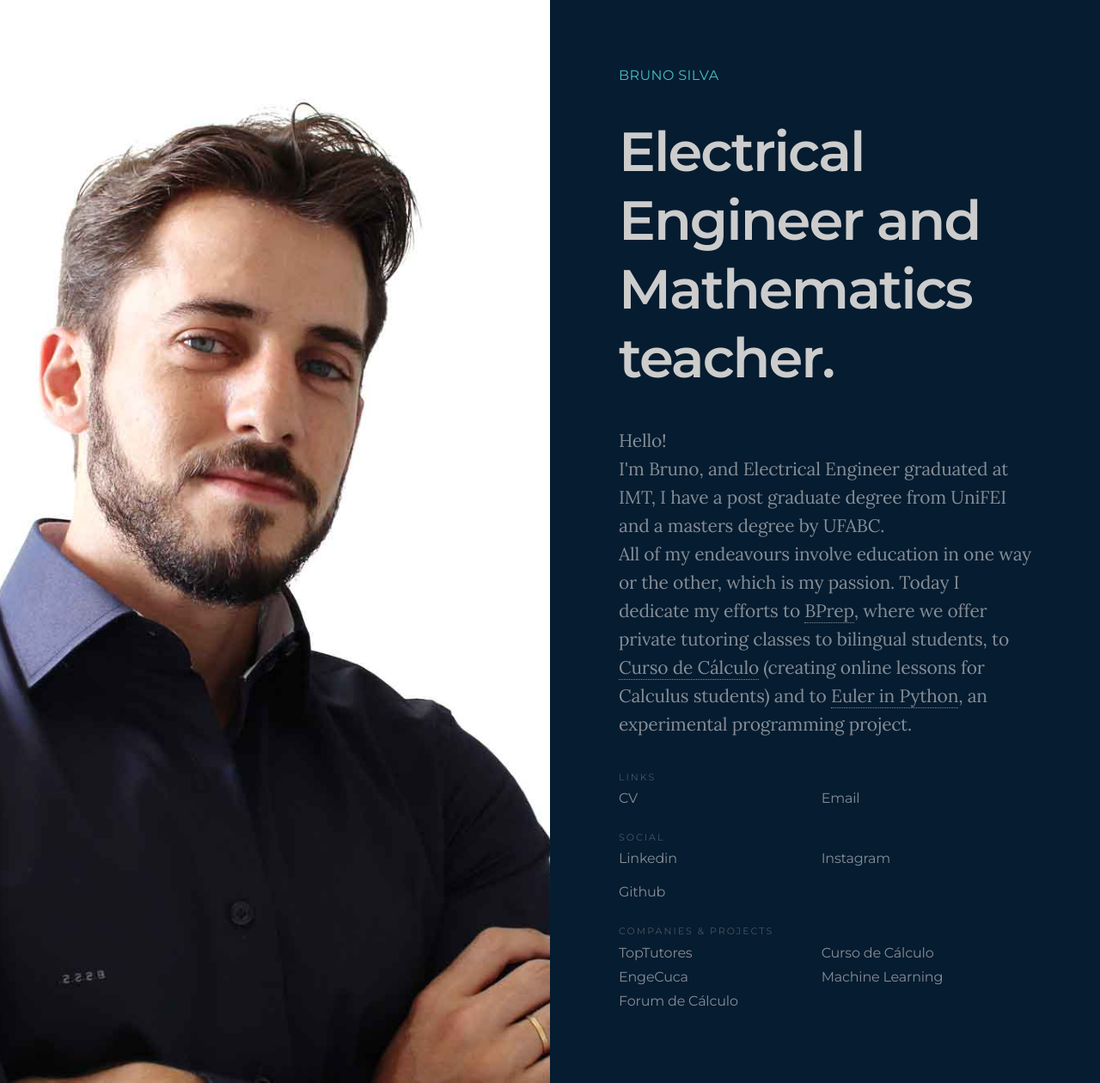
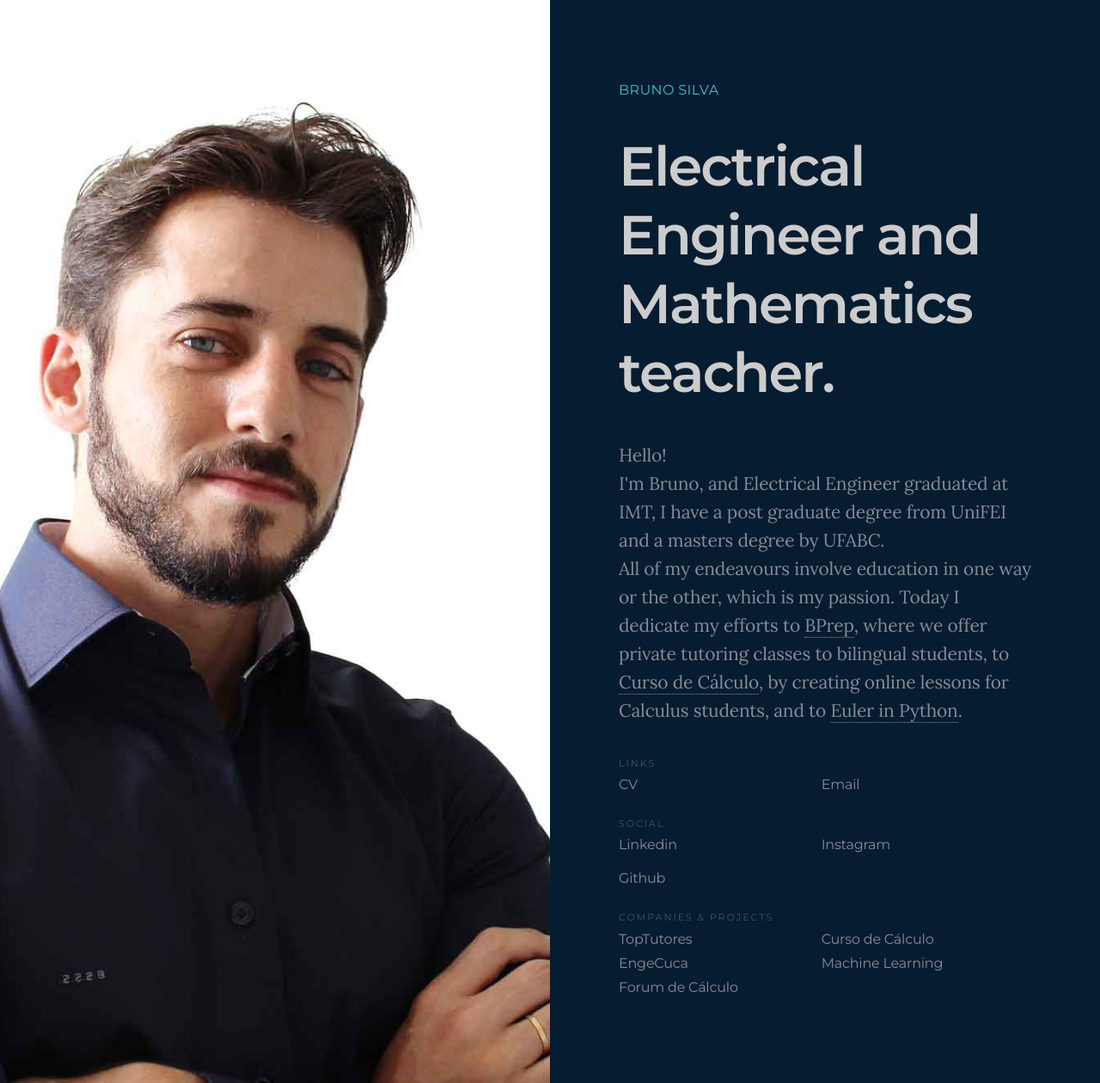
Before and after one commit to bru1987/bru1987.github.io, a Jekyll site: the page built from index.html, in a window 1280 px wide. Shown: the whole page at 86% size. Built offline with Jekyll 4.4.1, drawn with Linux system fonts in a browser that asks for light colours.

Commit message:
Update index.html

```diff
--- a/index.html
+++ b/index.html
@@ -57,7 +57,7 @@
 
 			<div class="split-bio">
 
-				<p>Hello!</br> I'm Bruno, and Electrical Engineer graduated at IMT, I have a post graduate degree from UniFEI and a masters degree by UFABC. </br>All of my endeavours involve education in one way or the other, which is my passion. Today I dedicate my efforts to <a href="http://www.bprep.com.br">BPrep</a>, where we offer private tutoring classes to bilingual students, to <a href="http://www.cursodecalculo.com.br">Curso de Cálculo</a> (creating online lessons for Calculus students) and to <a href="http://www.eulerinpython.com.br">Euler in Python</a>, an experimental programming project.</p>
+				<p>Hello!</br> I'm Bruno, and Electrical Engineer graduated at IMT, I have a post graduate degree from UniFEI and a masters degree by UFABC. </br>All of my endeavours involve education in one way or the other, which is my passion. Today I dedicate my efforts to <a href="http://www.bprep.com.br">BPrep</a>, where we offer private tutoring classes to bilingual students, to <a href="http://www.cursodecalculo.com.br">Curso de Cálculo</a>, by creating online lessons for Calculus students, and to <a href="http://www.eulerinpython.com.br">Euler in Python</a>.</p>
 
 			</div>
 
```
